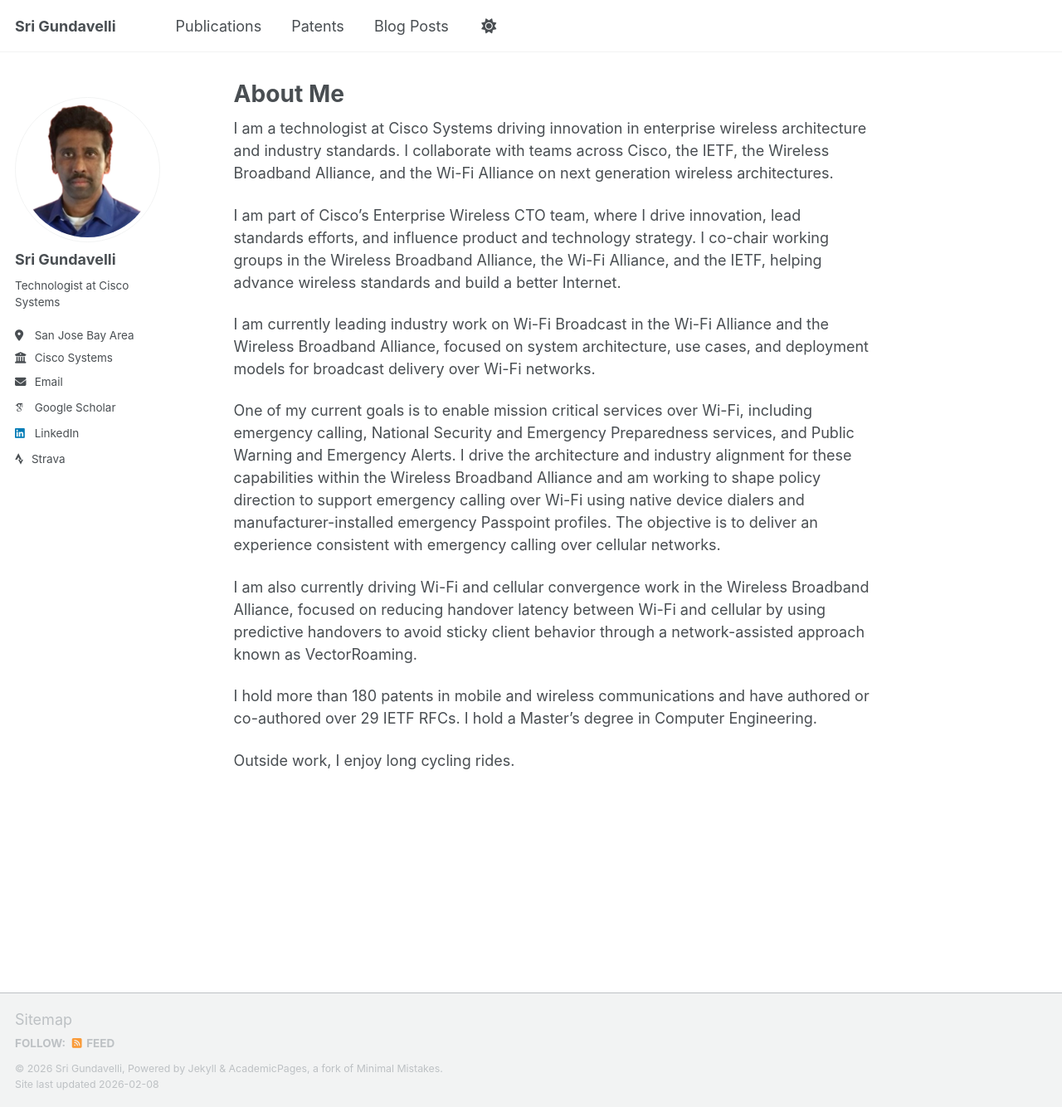
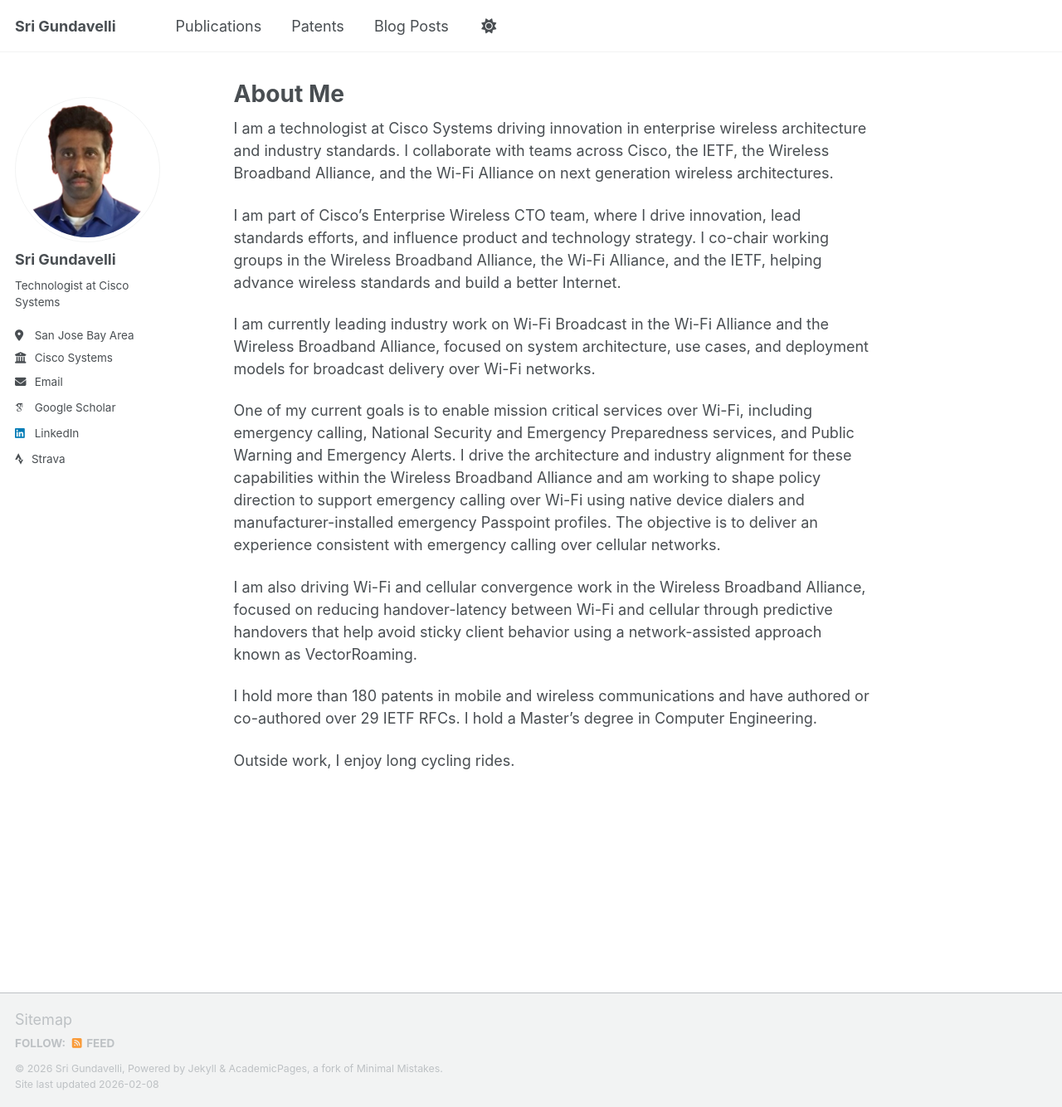
Before and after one commit to srigundavelli/srigundavelli.github.io, a Jekyll site: the page built from _pages/about.md, in a window 1280 px wide and 1334 px high. Shown: the whole window at 83% size. Built offline with Jekyll 4.4.1, drawn with Linux system fonts in a browser that asks for light colours; some web fonts are replaced; a script that is not in the unit is left out.

Commit message:
Update about.md

```diff
--- a/_pages/about.md
+++ b/_pages/about.md
@@ -15,7 +15,7 @@ I am currently leading industry work on Wi-Fi Broadcast in the Wi-Fi Alliance an
 
 One of my current goals is to enable mission critical services over Wi-Fi, including emergency calling, National Security and Emergency Preparedness services, and Public Warning and Emergency Alerts. I drive the architecture and industry alignment for these capabilities within the Wireless Broadband Alliance and am working to shape policy direction to support emergency calling over Wi-Fi using native device dialers and manufacturer-installed emergency Passpoint profiles. The objective is to deliver an experience consistent with emergency calling over cellular networks.
 
-I am also currently driving Wi-Fi and cellular convergence work in the Wireless Broadband Alliance, focused on reducing handover latency between Wi-Fi and cellular by using predictive handovers to avoid sticky client behavior through a network-assisted approach known as VectorRoaming.
+I am also driving Wi-Fi and cellular convergence work in the Wireless Broadband Alliance, focused on reducing handover-latency between Wi-Fi and cellular through predictive handovers that help avoid sticky client behavior using a network-assisted approach known as VectorRoaming.
 
 I hold more than 180 patents in mobile and wireless communications and have authored or co-authored over 29 IETF RFCs. I hold a Master’s degree in Computer Engineering.
 
```
